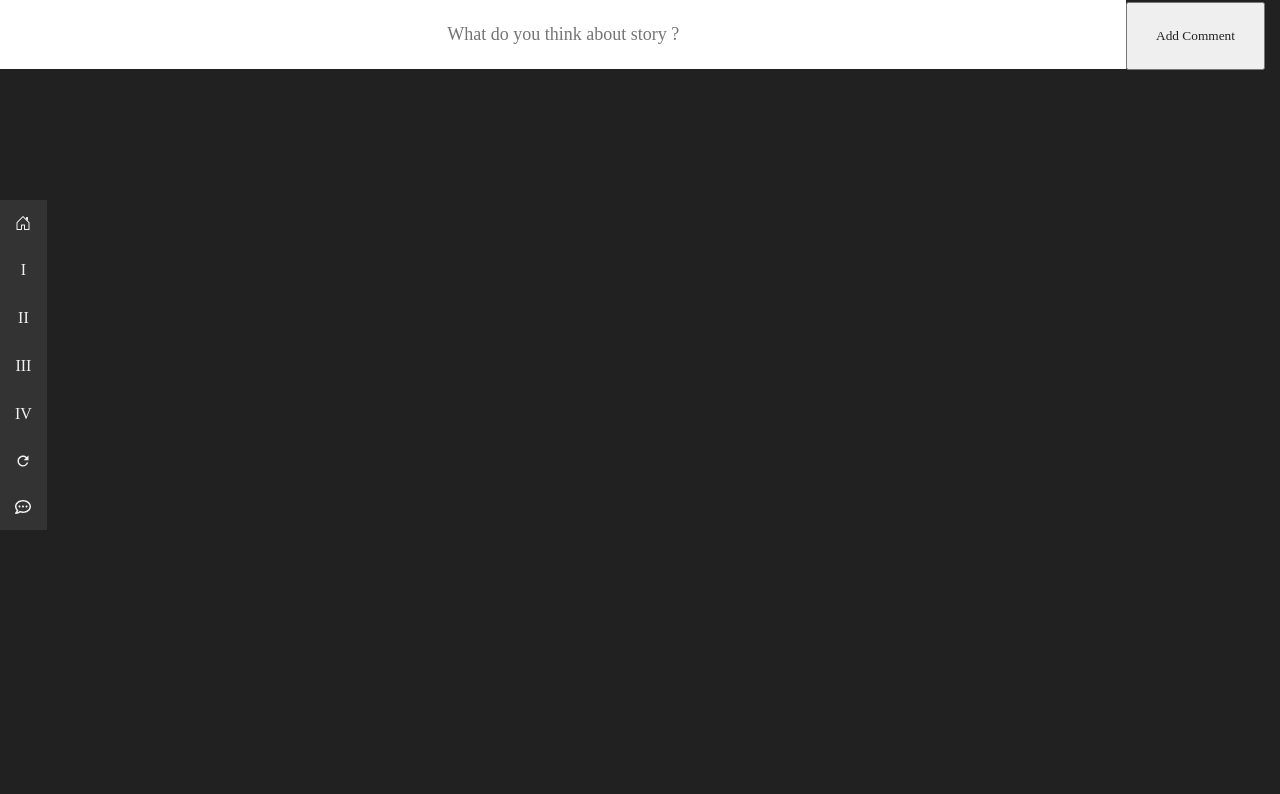
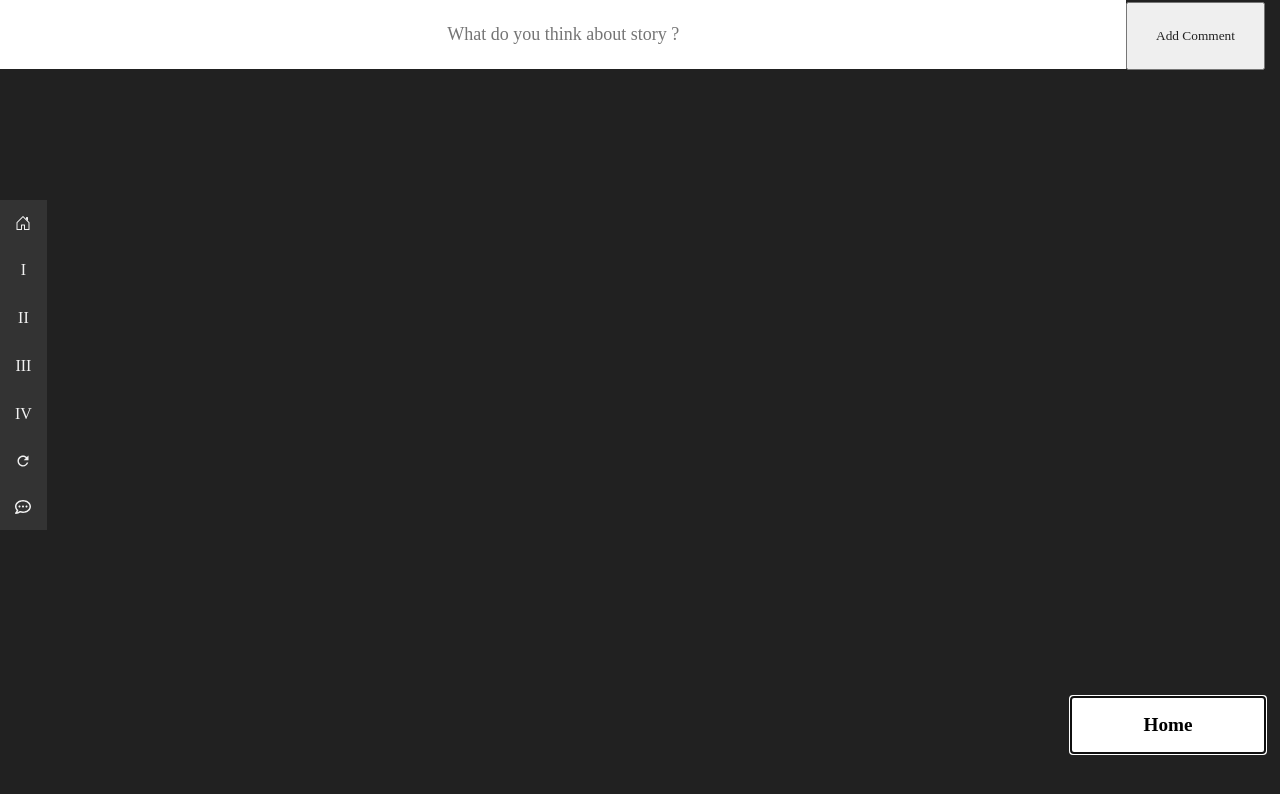
Before and after one commit to ahmtysn/journey-to-unknown, a React (Create React App) app in the folder client/: page /form in a window 1280 px wide. Shown: the top 794 px of the page. Built offline with nearby package versions, Linux system fonts and the light colour scheme; no server answers; a web font is replaced by a local one.

Commit message:
comment navabr close

```diff
--- a/client/src/App.css
+++ b/client/src/App.css
@@ -183,6 +183,9 @@ input {
   background: #ddd;
   color: black;
 }
+.hidden {
+  display: none;
+}
 .step {
   background-color: #fff;
   color: #212121;
--- a/client/src/App.js
+++ b/client/src/App.js
@@ -10,7 +10,7 @@ import Chapter2 from './pages/chapter2/Chapter2';
 import Chapter3 from './pages/chapter3/Chapter3';
 import Chapter4 from './pages/chapter4/Chapter4';
 import FollowStory from './components/FollowStory';
-import Form from './components/Form.js';
+import Form from './components/comments/Form';
 import GoHome from './components/GoHome';
 
 function App() {
@@ -19,6 +19,7 @@ function App() {
     isOpenC2: false,
     isOpenC3: false,
     isOpenC4: false,
+    closeNav: false,
   });
   const { isOpenC1, isOpenC2, isOpenC3, isOpenC4 } = open;
   return (
--- a/client/src/components/NavBar.js
+++ b/client/src/components/NavBar.js
@@ -16,8 +16,14 @@ function NavBar() {
       isOpenC4: false,
     });
   };
+
+  const hideNavBar = () => {
+    setOpen({ ...open, closeNav: true });
+  };
+  const { closeNav } = open;
+
   return (
-    <div className='navbar'>
+    <div className={closeNav ? 'hidden' : 'navbar'}>
       <Link to='/'>
         <BsHouseDoor />
       </Link>
@@ -29,7 +35,7 @@ function NavBar() {
         <IoMdRefresh />
       </Link>
 
-      <Link to='/form'>
+      <Link to='/form' onClick={hideNavBar}>
         <FaRegCommentDots />
       </Link>
     </div>
--- a/client/src/components/Form.js
+++ b/client/src/components/comments/Form.js
@@ -1,9 +1,12 @@
-import React, { useEffect, useState } from 'react';
+import React, { useEffect, useState, useContext } from 'react';
 import axios from 'axios';
 import CommentFormInput from './CommentFormInput';
 import Comment from './Comment';
+import { OpenContext } from '../OpenContext';
+import Direction from '../Direction';
 
 function Form() {
+  const { open, setOpen } = useContext(OpenContext);
   const [comments, setComments] = useState([]);
   const ENDPOINT = 'https://interactive-mafia-story.herokuapp.com/';
 
@@ -39,6 +42,11 @@ function Form() {
     <div className='form'>
       <CommentFormInput addComment={addComment} />
       <Comment comments={comments} removeComment={removeComment} />
+      <Direction
+        path='/'
+        title='Home'
+        onClick={() => setOpen({ ...open, closeNav: false })}
+      />
     </div>
   );
 }
```
Also changed, not shown: client/src/components/comments/Comment.js (renamed from client/src/components/Comment.js), client/src/components/comments/CommentFormInput.js (renamed from client/src/components/CommentFormInput.js).
